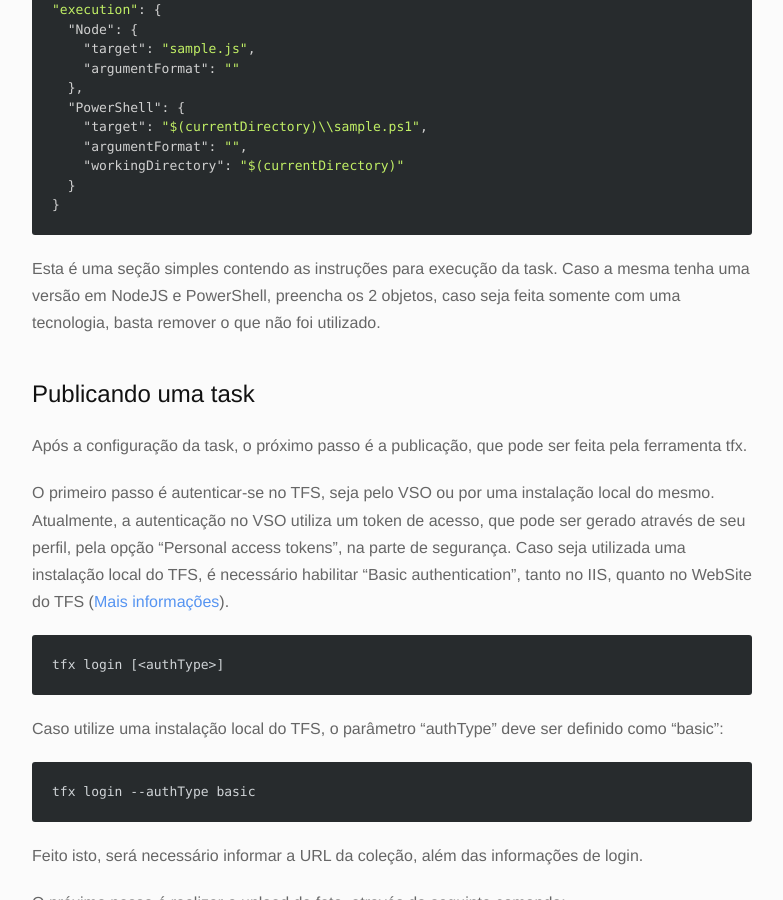
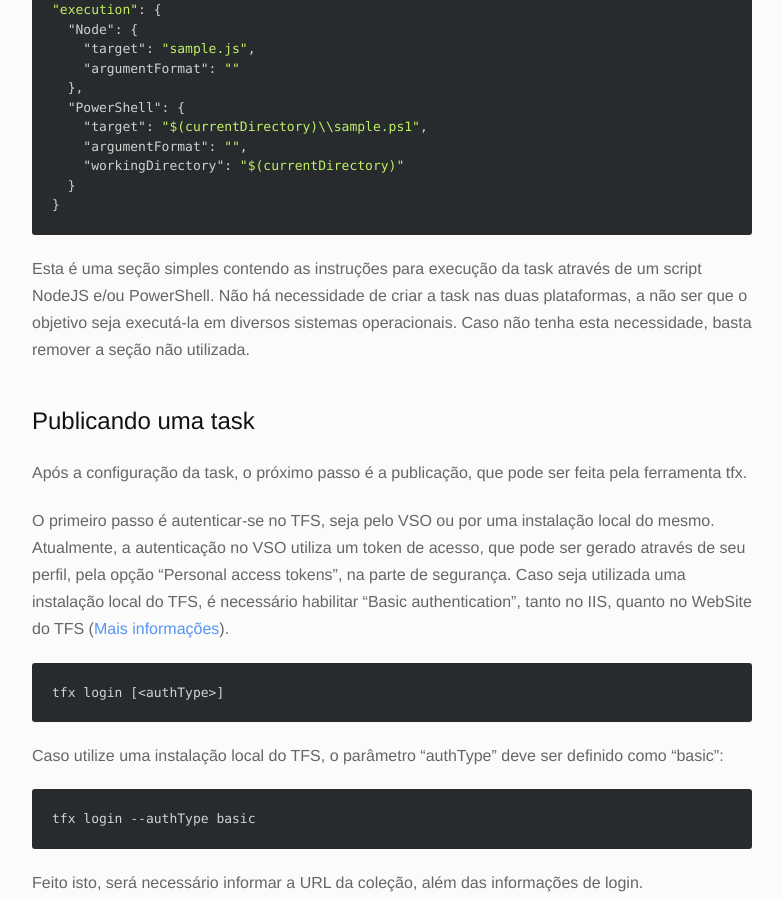
Before and after one commit to rodrigoff/rodrigoff.github.io, a Jekyll site: the page built from _posts/2015-09-13-criando_tasks_tf_build_vnext.markdown, in a window 1280 px wide and 900 px high, scrolled down 4377 px. Shown: the whole window, without its empty margins (248-1031 px from the left). Built offline with Jekyll 4.4.1, drawn with Linux system fonts in a browser that asks for light colours; nearby versions of some CDN libraries; Markdown is read by kramdown in place of the engine named in the settings; comment, search, counter and statistics services are not loaded.

Commit message:
Post revision

```diff
--- a/_posts/2015-09-13-criando_tasks_tf_build_vnext.markdown
+++ b/_posts/2015-09-13-criando_tasks_tf_build_vnext.markdown
@@ -165,7 +165,7 @@ Os campos também podem ser agrupados através da propriedade "group", que vincu
 }
 {% endhighlight %}
 
-Esta é uma seção simples contendo as instruções para execução da task. Caso a mesma tenha uma versão em NodeJS e PowerShell, preencha os 2 objetos, caso seja feita somente com uma tecnologia, basta remover o que não foi utilizado.
+Esta é uma seção simples contendo as instruções para execução da task através de um script NodeJS e/ou PowerShell. Não há necessidade de criar a task nas duas plataformas, a não ser que o objetivo seja executá-la em diversos sistemas operacionais. Caso não tenha esta necessidade, basta remover a seção não utilizada.
 
 
 Publicando uma task
```
